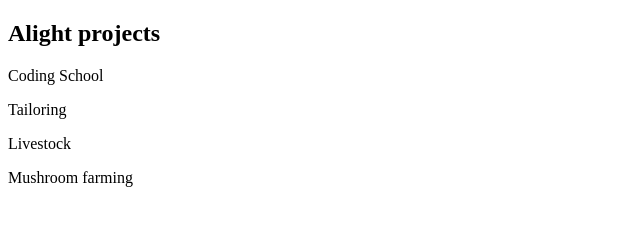
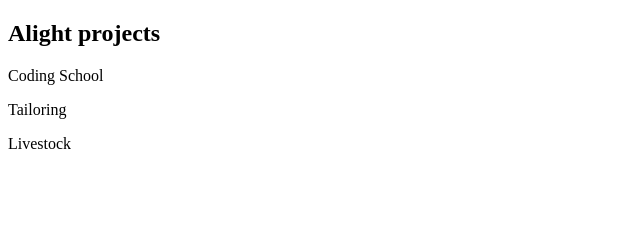
Before and after one commit to AbdalsalamAbakar/practice.github, a plain HTML site: page index.html in a window 1280 px wide. Shown: the whole page, without its empty margins (0-640 px from the left). Drawn offline with Linux system fonts and the light colour scheme.

Commit message:
Update index.html

```diff
--- a/index.html
+++ b/index.html
@@ -10,6 +10,6 @@
     <p>Coding School</p>
     <p>Tailoring</p>
     <p>Livestock</p>
-    <p>Mushroom farming</p>
+    <p></p>
 </body>
 </html>
```
